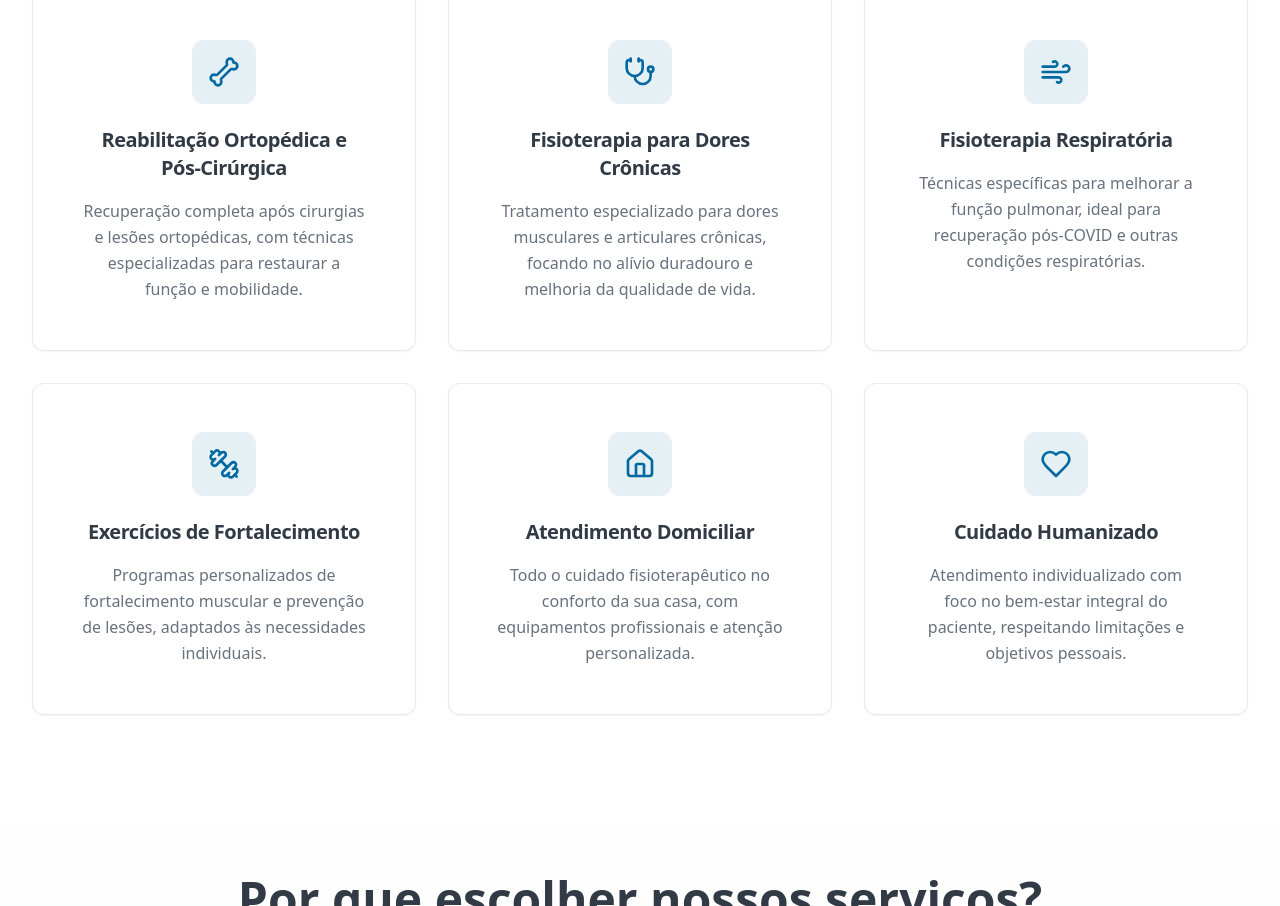
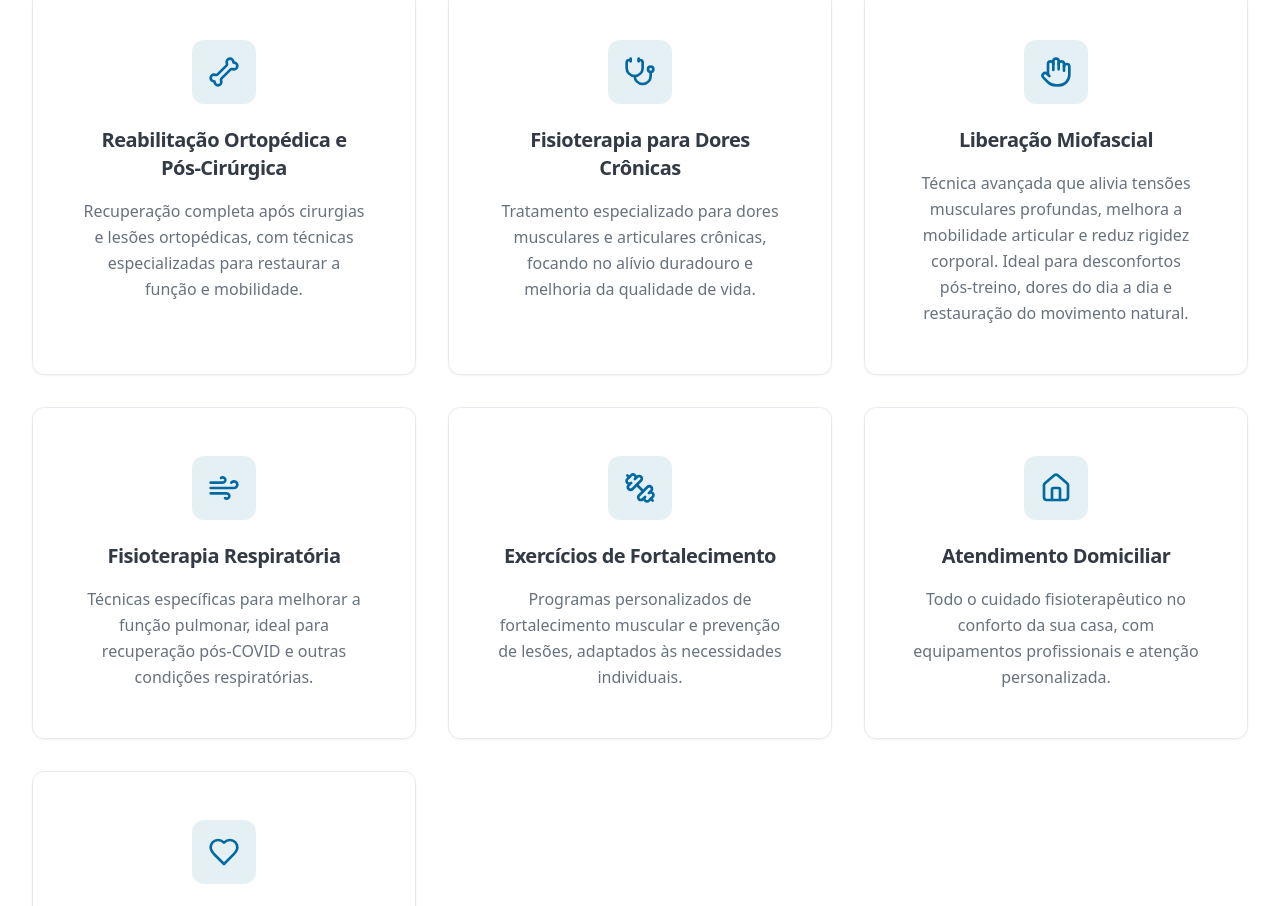
Before and after one commit to Alexandrepavao/hugo-pavao-fisio-home, a React (Vite) app: page / in a window 1280 px wide. Shown: the part 1894-2800 px from the top of the page. Built offline with nearby package versions, Linux system fonts and the light colour scheme.

Commit message:
Add new service to landing page

```diff
--- a/src/components/Services.tsx
+++ b/src/components/Services.tsx
@@ -5,7 +5,8 @@ import {
   Wind,
   Dumbbell,
   Home,
-  Stethoscope
+  Stethoscope,
+  Hand
 } from "lucide-react";
 
 const Services = () => {
@@ -19,6 +20,11 @@ const Services = () => {
       icon: Stethoscope,
       title: "Fisioterapia para Dores Crônicas",
       description: "Tratamento especializado para dores musculares e articulares crônicas, focando no alívio duradouro e melhoria da qualidade de vida."
+    },
+    {
+      icon: Hand,
+      title: "Liberação Miofascial",
+      description: "Técnica avançada que alivia tensões musculares profundas, melhora a mobilidade articular e reduz rigidez corporal. Ideal para desconfortos pós-treino, dores do dia a dia e restauração do movimento natural."
     },
     {
       icon: Wind,
```
